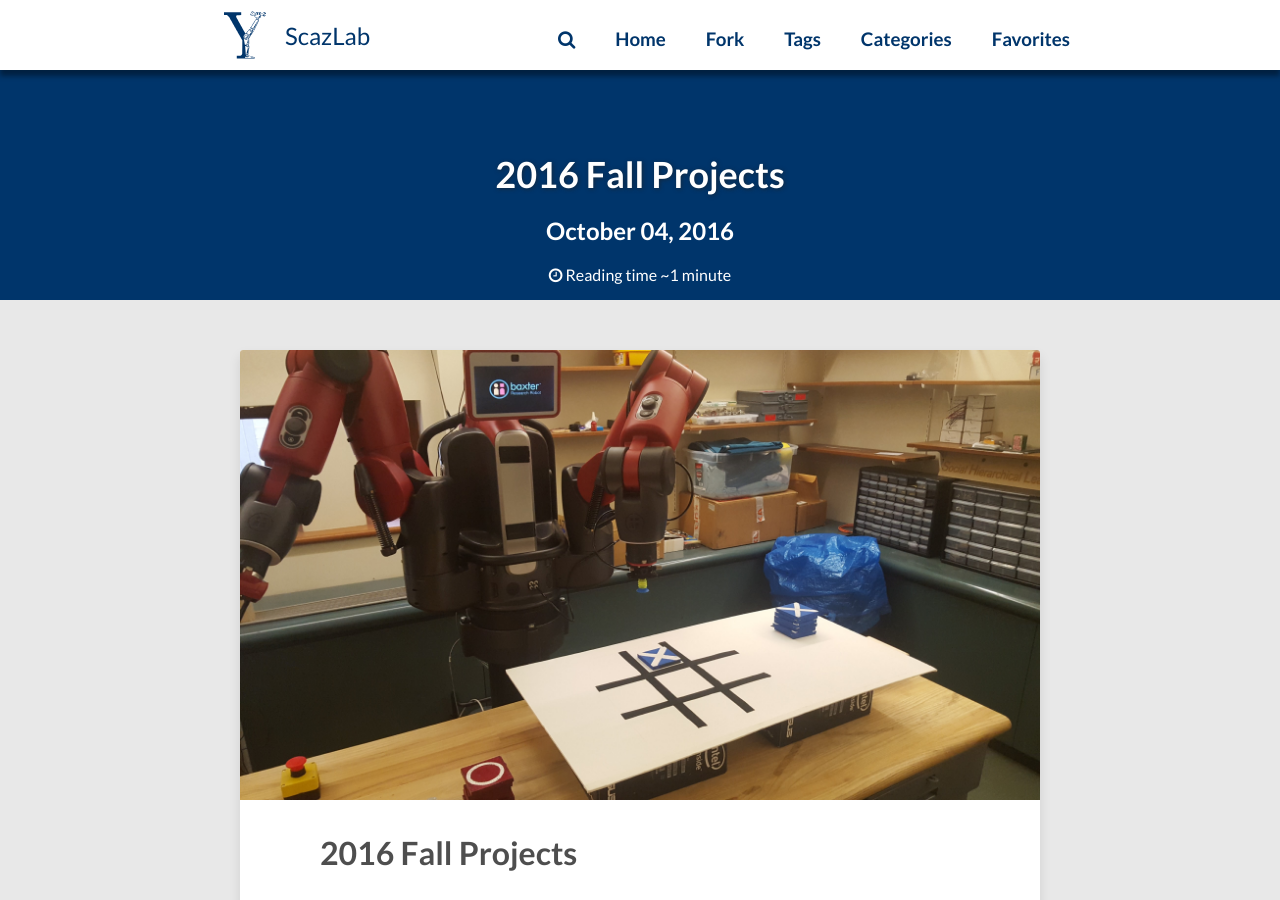
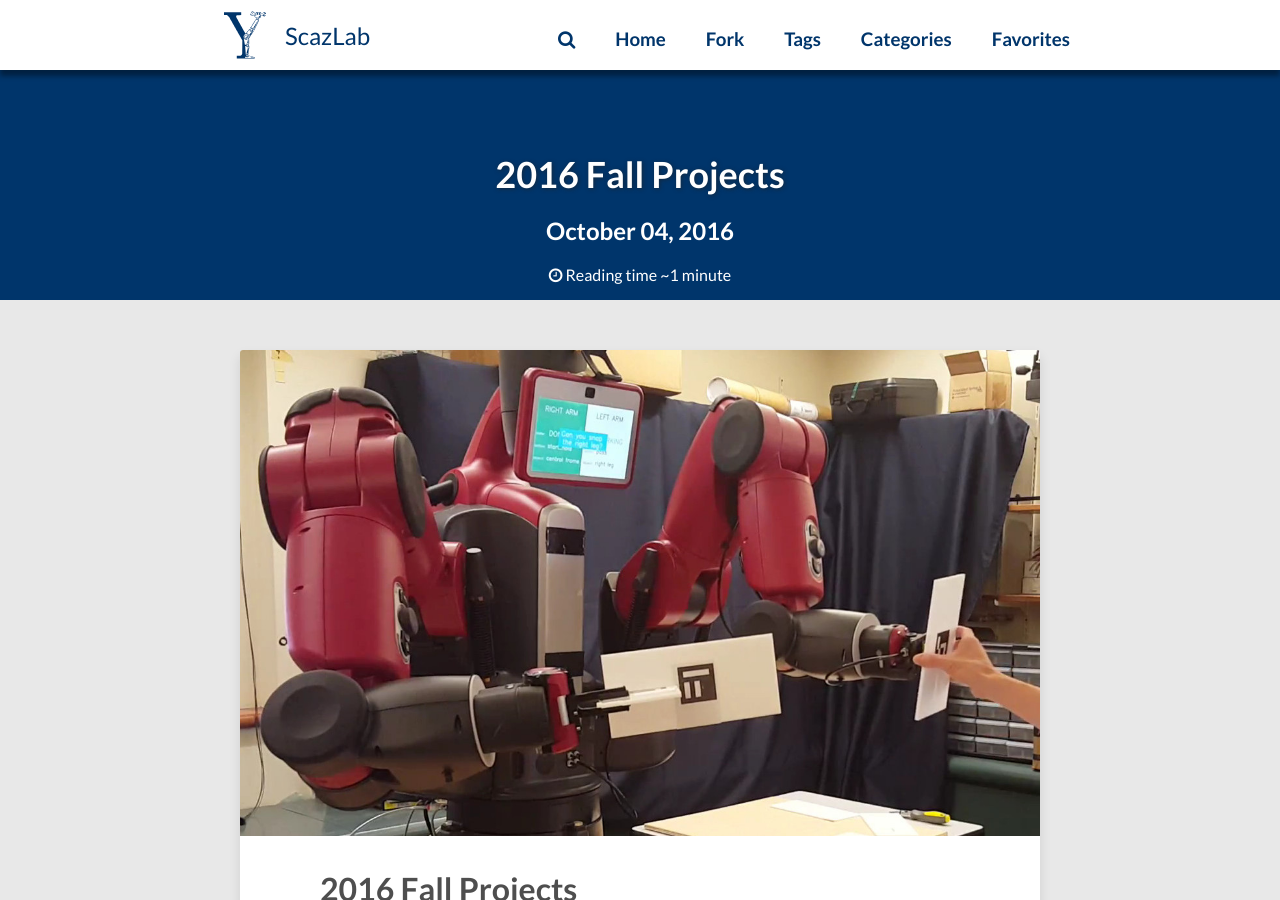
Before and after one commit to ScazLab/ScazLab.github.io, a Jekyll site: the page built from _posts/2016-10-04-Fall-projects.md, in a window 1280 px wide and 900 px high. Built offline with Jekyll 4.4.1, drawn with Linux system fonts in a browser that asks for light colours; nearby versions of some CDN libraries; comment, search, counter and statistics services are not loaded.

Commit message:
Change picture for 2016 fall.

```diff
--- a/_posts/2016-10-04-Fall-projects.md
+++ b/_posts/2016-10-04-Fall-projects.md
@@ -7,7 +7,7 @@ tags: [baxter,robot,projects]
 categories: [wiki]
 comments: false
 image:
-  feature: baxter_tictactoe.jpg
+  feature: flatpack-pass.jpg
 excerpt_separator: <!-- More -->
 ---
 
```
Also changed, not shown: images/flatpack-pass.jpg (added).
